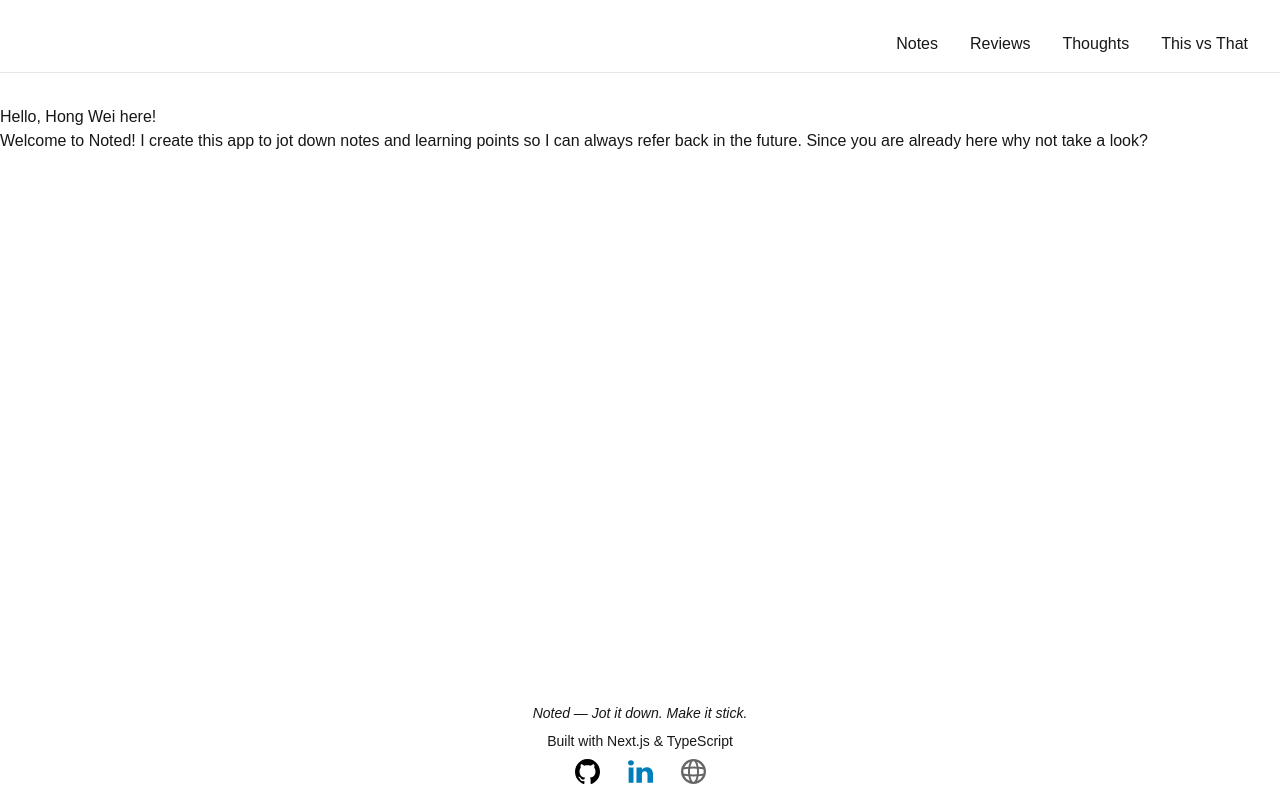
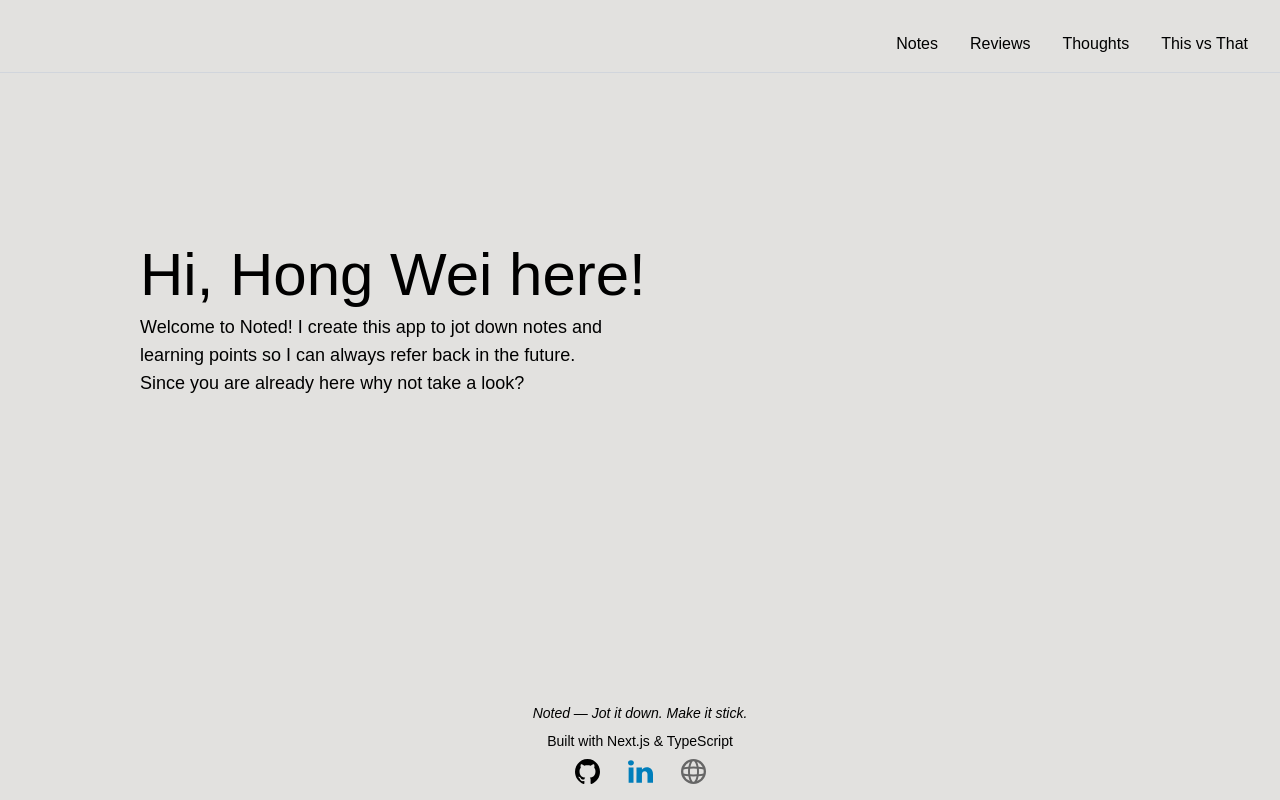
Before and after one commit to 13ack2basixs/noted, a Next.js app: page / in a window 1280 px wide. Built offline with nearby package versions, Linux system fonts and the light colour scheme.

Commit message:
Intro done

```diff
--- a/src/app/globals.css
+++ b/src/app/globals.css
@@ -1,21 +1,4 @@
 @import "tailwindcss";
-
-:root {
-  --background: #ffffff;
-  --foreground: #171717;
-}
-
-@media (prefers-color-scheme: dark) {
-  :root {
-    --background: #0a0a0a;
-    --foreground: #ededed;
-  }
-}
-
-html, body {
-  margin: 0;
-  padding: 0;
-}
 
 body {
   background: var(--background);
--- a/src/app/layout.tsx
+++ b/src/app/layout.tsx
@@ -26,11 +26,11 @@ export default function RootLayout({
   children: React.ReactNode;
 }>) {
   return (
-    <html lang="en">
+    <html lang="en" className="bg-[#e2e1df]">
       <body className={`${geistSans.variable} ${geistMono.variable} antialiased min-h-screen flex flex-col`}>
         <Navbar />
         <main className="flex-grow pt-10">
-          <hr className="h-px my-8 bg-gray-200 border-0 dark:bg-gray-700" />
+          <hr className="h-px my-8 bg-gray-300 border-0" />
           {children}
         </main>
         <Footer />
--- a/src/app/page.tsx
+++ b/src/app/page.tsx
@@ -1,8 +1,8 @@
 export default function Index() {
   return (
-    <div className="">
-      <h1>Hello, Hong Wei here!</h1>
-      <span>Welcome to Noted! I create this app to jot down notes and learning points so I can always refer back in the future. Since you are already here why not take a look?</span>
+    <div className="p-35">
+      <h1 className="text-6xl mb-2">Hi, Hong Wei here!</h1>
+      <span className="inline-block w-120 text-lg wrap-normal">Welcome to Noted! I create this app to jot down notes and learning points so I can always refer back in the future. Since you are already here why not take a look?</span>
     </div>
   );
 }
```
